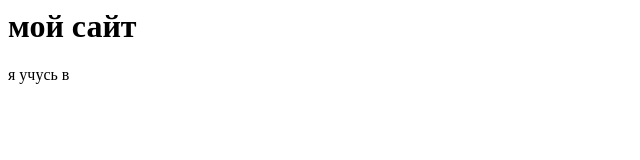
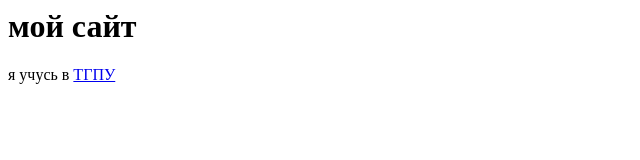
Before and after one commit to Nadezhda521/Nadezhda521.github.io, a plain HTML site: page index.html in a window 1280 px wide. Shown: the full height of the page, 0-640 px from the left. Drawn offline with Linux system fonts and the light colour scheme.

Commit message:
Thu, Jun 20, 2024, 12:38 PM +07:00

```diff
--- a/index.html
+++ b/index.html
@@ -3,6 +3,6 @@
     <head></head>
     <body>
         <h1>мой сайт</h1>
-        <p>я учусь в <a href="https://www.tspu.edu.ru> ТГПУ</a></p>
+        <p>я учусь в <a href="https://www.tspu.edu.ru"> ТГПУ</a></p>
     </body>
 </html>
```
